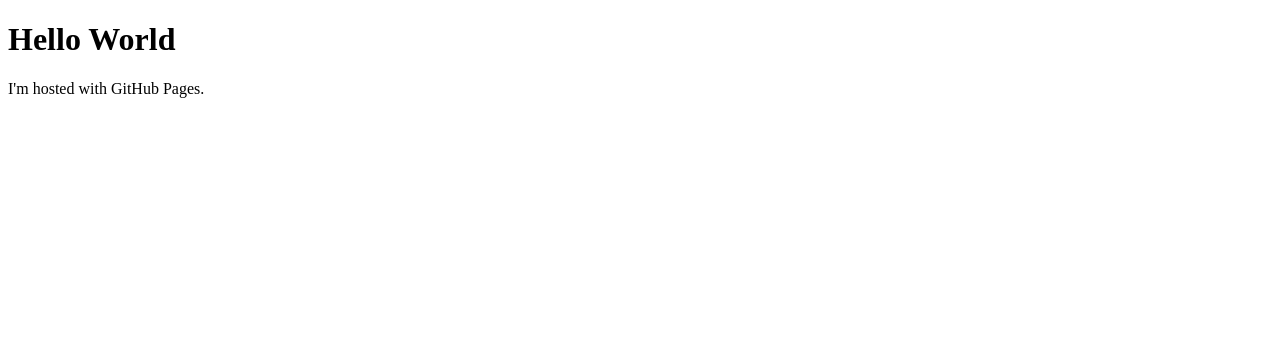
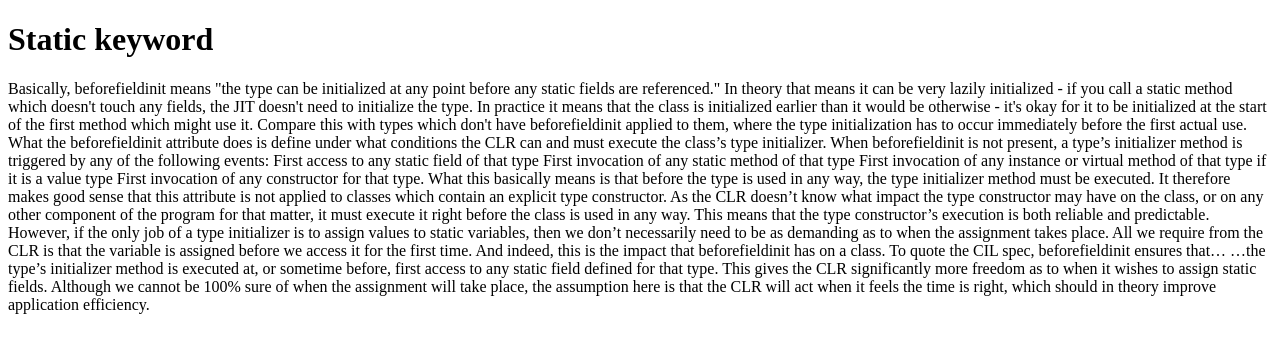
Before and after one commit to sheeza/sheeza.github.io, a plain HTML site: page index.html in a window 1280 px wide. Drawn offline with Linux system fonts and the light colour scheme.

Commit message:
second checkin

```diff
--- a/index.html
+++ b/index.html
@@ -1,7 +1,28 @@
 <!DOCTYPE html>
 <html>
 <body>
-<h1>Hello World</h1>
-<p>I'm hosted with GitHub Pages.</p>
+<h1>Static keyword</h1>
+<p>
+Basically, beforefieldinit means "the type can be initialized at any point before any static fields are referenced." In theory that means it can be very lazily initialized - if you call a static method which doesn't touch any fields, the JIT doesn't need to initialize the type.
+
+In practice it means that the class is initialized earlier than it would be otherwise - it's okay for it to be initialized at the start of the first method which might use it. Compare this with types which don't have beforefieldinit applied to them, where the type initialization has to occur immediately before the first actual use.
+
+
+
+What the beforefieldinit attribute does is define under what conditions the CLR can and must execute the class’s type initializer. When beforefieldinit is not present, a type’s initializer method is triggered by any of the following events:
+
+    First access to any static field of that type
+    First invocation of any static method of that type
+    First invocation of any instance or virtual method of that type if it is a value type
+    First invocation of any constructor for that type.
+
+What this basically means is that before the type is used in any way, the type initializer method must be executed. It therefore makes good sense that this attribute is not applied to classes which contain an explicit type constructor. As the CLR doesn’t know what impact the type constructor may have on the class, or on any other component of the program for that matter, it must execute it right before the class is used in any way. This means that the type constructor’s execution is both reliable and predictable.
+
+
+However, if the only job of a type initializer is to assign values to static variables, then we don’t necessarily need to be as demanding as to when the assignment takes place. All we require from the CLR is that the variable is assigned before we access it for the first time. And indeed, this is the impact that beforefieldinit has on a class. To quote the CIL spec, beforefieldinit ensures that…
+
+    …the type’s initializer method is executed at, or sometime before, first access to any static field defined for that type.
+
+This gives the CLR significantly more freedom as to when it wishes to assign static fields. Although we cannot be 100% sure of when the assignment will take place, the assumption here is that the CLR will act when it feels the time is right, which should in theory improve application efficiency.</p>
 </body>
 </html>
```
